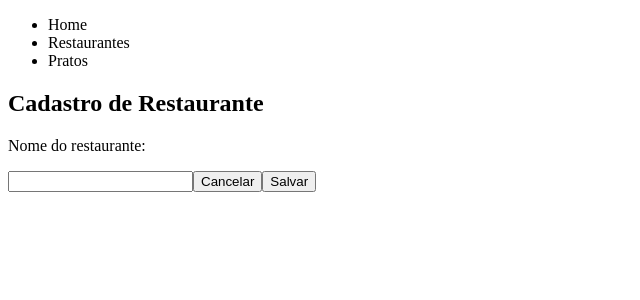
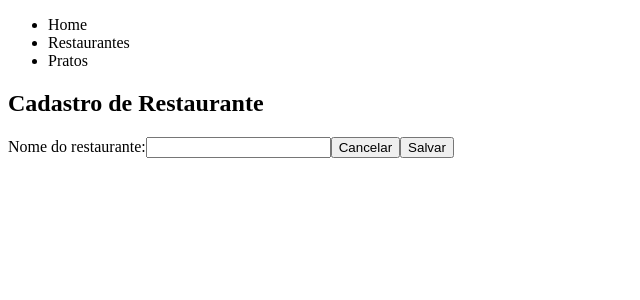
Before and after one commit to arielvieira/cedro-restaurante-ui, an Angular app: page /restaurantes/create in a window 1280 px wide. Shown: the top 300 px of the page, without its empty margins (0-640 px from the left). Built offline with nearby package versions, Linux system fonts and the light colour scheme.

Commit message:
Update form-restaurante

```diff
--- a/src/app/restaurantes/form-restaurante/form-restaurante.component.html
+++ b/src/app/restaurantes/form-restaurante/form-restaurante.component.html
@@ -1,12 +1,10 @@
 <h2>{{pageTitle}}</h2>
 
-<p>
-  Nome do restaurante:
-</p>
 <form (ngSubmit)="saveData(form)" #form="ngForm">
-  <input type="text" name="nome" [(ngModel)]="restaurante.nome" required>
+  <label for="nome">Nome do restaurante:</label>
+  <input type="text" name="nome" id="nome" [(ngModel)]="restaurante.nome" required>
   <button type="button">
-    <a (click)="navigateBack()">Cancelar</a>
+    <a (click)="navigateBackToRestaurante()">Cancelar</a>
   </button>
   <input type="submit" value="Salvar">
 </form>
--- a/src/app/restaurantes/form-restaurante/form-restaurante.component.ts
+++ b/src/app/restaurantes/form-restaurante/form-restaurante.component.ts
@@ -14,19 +14,17 @@ export class FormRestauranteComponent implements OnInit {
   pageTitle: string;
   restaurante = { id: null };
 
-  constructor(private restaurantesService: RestaurantesService, private activatedRoute: ActivatedRoute, private router: Router) {
-    this.restaurantesService = restaurantesService;
-    this.router = router;
-    this.activatedRoute = activatedRoute;
-  }
+  constructor(
+    private restaurantesService: RestaurantesService,
+    private activatedRoute: ActivatedRoute,
+    private router: Router
+  ) { }
 
   ngOnInit() {
     const id = this.activatedRoute.snapshot.paramMap.get('id');
+    this.pageTitle = id ? 'Editar Restaurante' : 'Cadastro de Restaurante';
     if (id) {
       this.fetchData(id);
-      this.pageTitle = 'Editar Restaurante';
-    } else {
-      this.pageTitle = 'Cadastro de Restaurante';
     }
   }
 
@@ -35,29 +33,26 @@ export class FormRestauranteComponent implements OnInit {
       (data) => {
         this.restaurante = data;
       },
-      (err) => this.navigateBack()
+      (err) => this.navigateBackToRestaurante()
     );
-  }
-
-  navigateBack() {
-    this.router.navigate(['/restaurantes']);
   }
 
   saveData(form: NgForm) {
     if (form.invalid) {
       return console.log('invalid');
     }
-    const restaurante = { id: null, nome: form.value.nome };
-
     if (this.restaurante.id) {
-      restaurante.id = this.restaurante.id;
       return this.restaurantesService
-        .updateRestaurante(restaurante)
-        .subscribe(() => this.navigateBack());
+        .updateRestaurante(this.restaurante)
+        .subscribe(() => this.navigateBackToRestaurante());
     }
 
     this.restaurantesService
-      .createRestaurante(restaurante)
-      .subscribe(() => this.navigateBack());
+      .createRestaurante(this.restaurante)
+      .subscribe(() => this.navigateBackToRestaurante());
+  }
+
+  navigateBackToRestaurante() {
+    this.router.navigate(['/restaurantes']);
   }
 }
```
